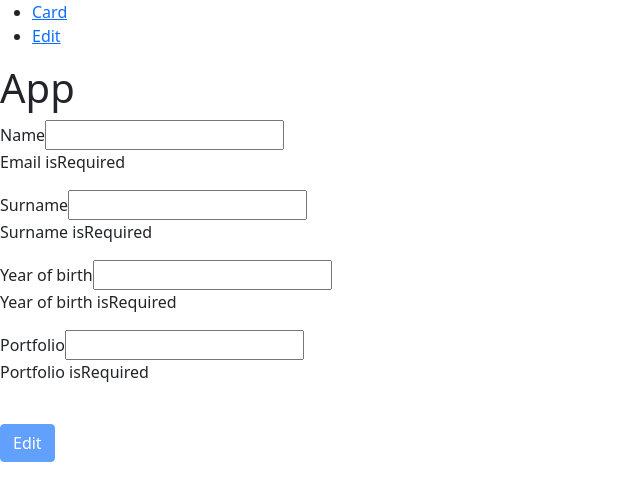
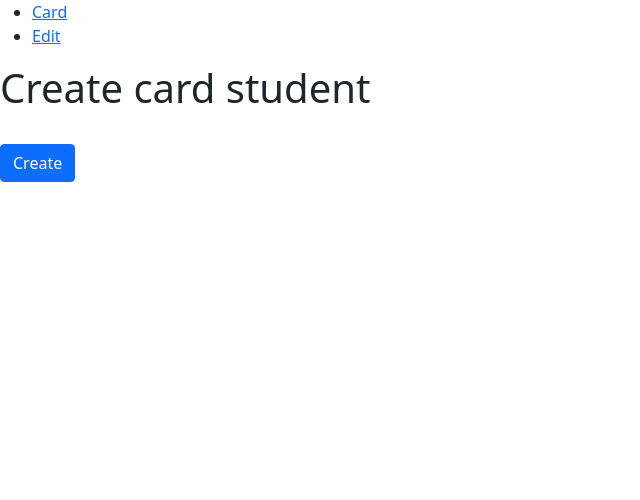
Before and after one commit to Yupiter78/project_repetition_student-card, a React (Create React App) app: page / in a window 1280 px wide. Shown: the top 500 px of the page, without its empty margins (0-640 px from the left). Built offline with nearby package versions, Linux system fonts and the light colour scheme.

Commit message:
P.R._student-card page_redirection__20

```diff
--- a/src/app/App.js
+++ b/src/app/App.js
@@ -8,7 +8,6 @@ function App() {
     return (
         <div>
             <NavBar />
-            <h1>App</h1>
             <Switch>
                 <Route path="/edit" component={EditCardStudent} />
                 <Route path="/" component={CardStudent} />
--- a/src/app/components/cardStudent.jsx
+++ b/src/app/components/cardStudent.jsx
@@ -55,7 +55,16 @@ const CardStudent = () => {
         history.push("/edit");
         console.log(data);
     };
+
+    const handleCreate = () => {
+        history.push("/edit");
+    };
+
     return (
+        <>
+            {saveData ? (
+                <div>
+                    <h1>Card student</h1>
                     <form onSubmit={handleSubmit}>
                         <TextField
                             label="Name"
@@ -85,10 +94,26 @@ const CardStudent = () => {
                             onChange={handleChange}
                             error={errors.portfolio}
                         />
-            <button className="btn btn-primary mt-4" disabled={!isValid}>
+                        <button
+                            className="btn btn-primary mt-4"
+                            disabled={!isValid}
+                        >
                             Edit
                         </button>
                     </form>
+                </div>
+            ) : (
+                <div>
+                    <h1>Create card student</h1>
+                    <button
+                        className="btn btn-primary mt-4"
+                        onClick={handleCreate}
+                    >
+                        Create
+                    </button>
+                </div>
+            )}
+        </>
     );
 };
 
--- a/src/app/components/editCardStudent.jsx
+++ b/src/app/components/editCardStudent.jsx
@@ -1,15 +1,18 @@
 import React, { useState, useEffect } from "react";
 import TextField from "./textField";
 import { validator } from "../utils/validator";
+import { useHistory } from "react-router-dom";
 
 const EditCardStudent = () => {
+    const history = useHistory();
+    const saveData = JSON.parse(localStorage.getItem("student"));
     const initialState = {
         name: "",
         surname: "",
         yearOfBirth: "",
         portfolio: ""
     };
-    const [data, setData] = useState(initialState);
+    const [data, setData] = useState(saveData || initialState);
     const [errors, setErrors] = useState({});
     const handleChange = ({ target }) => {
         console.log(target.id);
@@ -49,9 +52,16 @@ const EditCardStudent = () => {
         const isValid = validate();
         if (!isValid) return;
         localStorage.setItem("student", JSON.stringify(data));
+        history.push("/");
         console.log(data);
     };
+    const handleClear = () => {
+        localStorage.clear();
+        history.push("/");
+    };
     return (
+        <div>
+            <h1>Edit card student</h1>
             <form onSubmit={handleSubmit}>
                 <TextField
                     label="Name"
@@ -89,6 +99,10 @@ const EditCardStudent = () => {
                     Save
                 </button>
             </form>
+            <button className="btn btn-primary mt-4" onClick={handleClear}>
+                Clear
+            </button>
+        </div>
     );
 };
 
```
Lines whose indentation alone changed are shown as unchanged.
